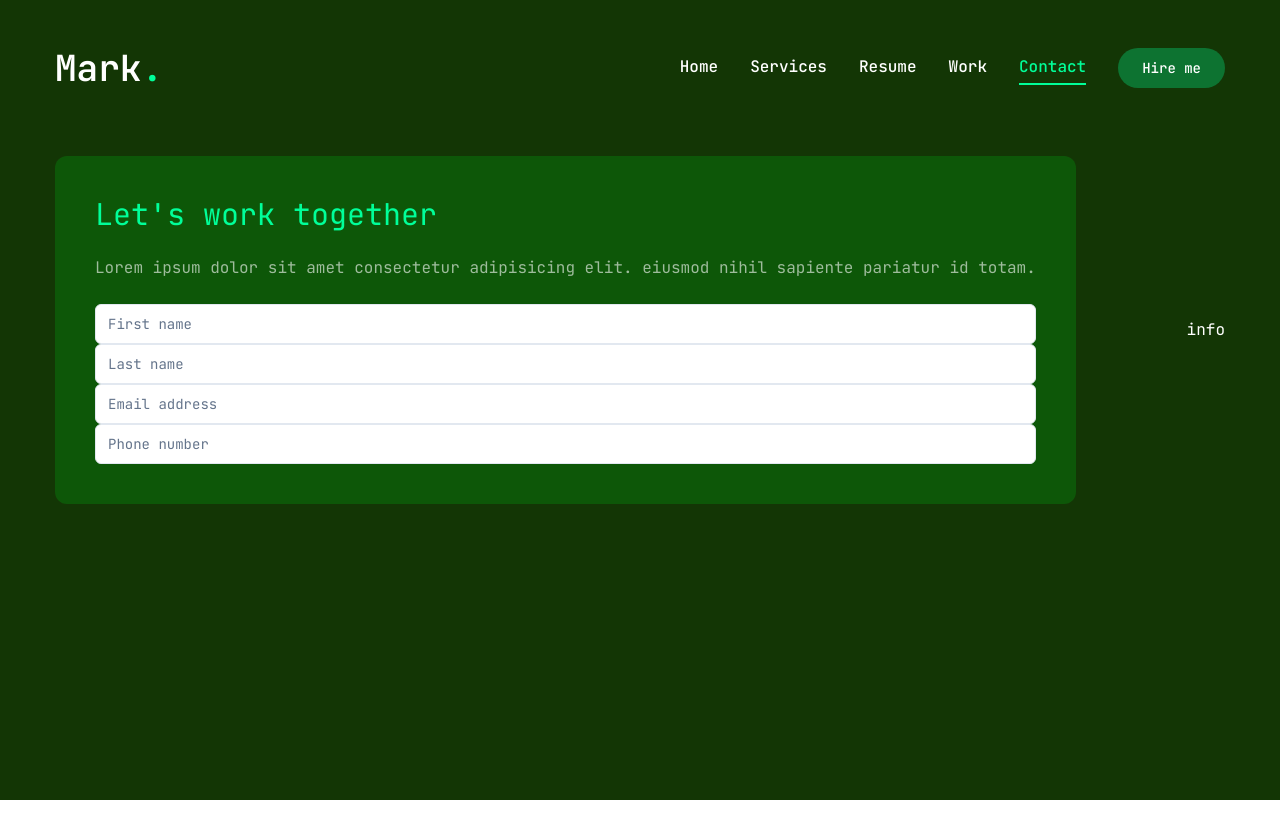
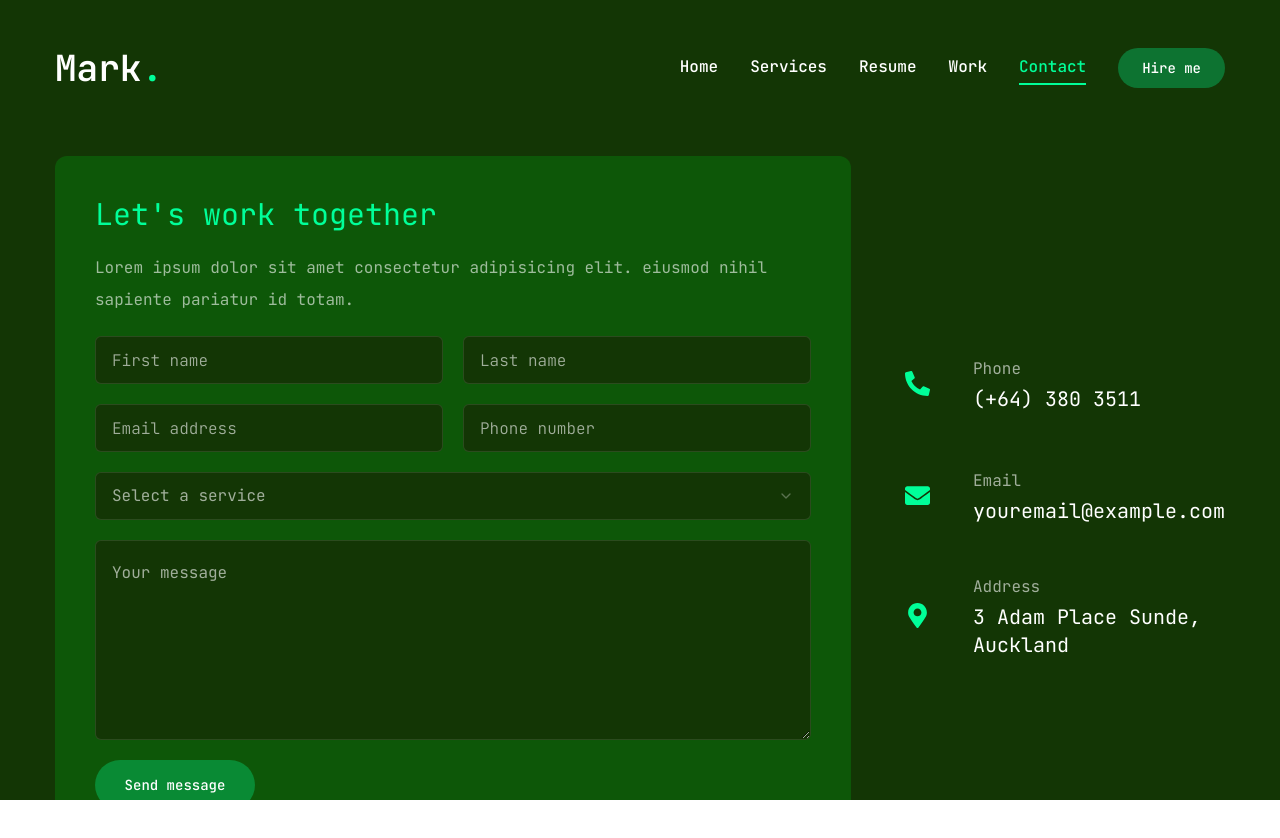
Before and after one commit to marktmng/mark-portfolio, a Next.js app: page /contact in a window 1280 px wide. Shown: the top 838 px of the page. Before the commit the page ends 800 px from the top, so only its background shows below. Built offline with nearby package versions, Linux system fonts and the light colour scheme.

Commit message:
contact page finish and added eslintrc.json file for somoe rules

```diff
--- a/app/contact/page.jsx
+++ b/app/contact/page.jsx
@@ -1,20 +1,20 @@
 "use client";
 
+import { Button } from "@/components/ui/button";
+import { Input } from "@/components/ui/input";
+import { Textarea } from "@/components/ui/textarea";
 import { motion } from "framer-motion";
 import { FaEnvelope, FaMapMarkerAlt, FaPhoneAlt } from "react-icons/fa";
-// import { Button } from "@/components/ui/button";
-import { Input } from "@/components/ui/input";
-// import { Textarea } from "@/components/ui/textarea";
 
-// import {
-//   Select,
-//   SelectContent,
-//   SelectGroup,
-//   SelectItem,
-//   SelectLabel,
-//   SelectTrigger,
-//   SelectValue,
-// } from "@/components/ui/select";
+import {
+  Select,
+  SelectContent,
+  SelectGroup,
+  SelectItem,
+  SelectLabel,
+  SelectTrigger,
+  SelectValue,
+} from "@/components/ui/select";
 
 const info = [
   {
@@ -55,12 +55,34 @@
                 nihil sapiente pariatur id totam.
               </p>
               {/* input */}
-              <div>
+              <div className="grid grid-cols-1 md:grid-cols-2 gap-5">
                 <Input type="firstname" placeholder="First name" />
                 <Input type="lastname" placeholder="Last name" />
                 <Input type="email" placeholder="Email address" />
                 <Input type="phone" placeholder="Phone number" />
               </div>
+              {/* select */}
+              <Select>
+                <SelectTrigger className="w-full">
+                  <SelectValue placeholder="Select a service" />
+                </SelectTrigger>
+                <SelectContent>
+                  <SelectGroup>
+                    <SelectLabel>Select a service</SelectLabel>
+                    <SelectItem value="est">Web development</SelectItem>
+                    <SelectItem value="cst">UI/UX Design</SelectItem>
+                    <SelectItem value="mst">Logo Design</SelectItem>
+                  </SelectGroup>
+                </SelectContent>
+              </Select>
+              {/* text area */}
+              <Textarea className="h-[200px]" placeholder="Your message" />
+              <Button
+                // size="md"
+                className="max-w-40 h-[50px] bg-accent/30 text-white hover:bg-accent/10"
+              >
+                Send message
+              </Button>
             </form>
           </div>
           {/* info */}
@@ -68,7 +90,21 @@
             className="flex-1 flex items-center xl:justify-end order-1
           xl:order-none mb-8 xl:mb-0"
           >
-            info
+            <ul className="flex flex-col gap-10">
+              {info.map((item, index) => {
+                return (
+                  <li key={index} className="flex gap-5 items-center">
+                    <div className="w-[50px] h-[50px] xl:w-[72px] xl:h-[72px] bg-[#27272] text-accent rounded-md flex items-center justify-center">
+                      <div className="text-[25px]">{item.icon}</div>
+                    </div>
+                    <div className="flex-1">
+                      <p className="text-white/60">{item.title}</p>
+                      <h3 className="text-xl">{item.description}</h3>
+                    </div>
+                  </li>
+                );
+              })}
+            </ul>
           </div>
         </div>
       </div>
@@ -77,5 +113,3 @@
 };
 
 export default Contact;
-
-// video watched 2:47:46
--- a/components/ui/button.jsx
+++ b/components/ui/button.jsx
@@ -26,6 +26,7 @@
         default: "h-10 px-6",
         mm: "h-[48px] px-6",
         lg: "h-8  px-8",
+        md: "h-12 px-8",
         icon: "h-[56px] px-8 text-sm uppercase tracking-[2px]",
       },
     },
--- a/components/ui/input.jsx
+++ b/components/ui/input.jsx
@@ -1,19 +1,20 @@
-import * as React from "react"
+import * as React from "react";
 
-import { cn } from "@/lib/utils"
+import { cn } from "@/lib/utils";
 
 const Input = React.forwardRef(({ className, type, ...props }, ref) => {
   return (
-    (<input
+    <input
       type={type}
       className={cn(
-        "flex h-10 w-full rounded-md border border-slate-200 bg-white px-3 py-2 text-base ring-offset-white file:border-0 file:bg-transparent file:text-sm file:font-medium file:text-slate-950 placeholder:text-slate-500 focus-visible:outline-none focus-visible:ring-2 focus-visible:ring-slate-950 focus-visible:ring-offset-2 disabled:cursor-not-allowed disabled:opacity-50 md:text-sm dark:border-slate-800 dark:bg-slate-950 dark:ring-offset-slate-950 dark:file:text-slate-50 dark:placeholder:text-slate-400 dark:focus-visible:ring-slate-300",
+        "flex h-[48px] rounded-md border border-white/10 focus:border-accent font-light bg-primary px-4 py-5 text-base placeholder:text-white/60 outline-none",
         className
       )}
       ref={ref}
-      {...props} />)
+      {...props}
+    />
   );
-})
-Input.displayName = "Input"
+});
+Input.displayName = "Input";
 
-export { Input }
+export { Input };
--- a/components/ui/select.jsx
+++ b/components/ui/select.jsx
@@ -1,94 +1,119 @@
-"use client"
+"use client";
 
-import * as React from "react"
-import * as SelectPrimitive from "@radix-ui/react-select"
-import { Check, ChevronDown, ChevronUp } from "lucide-react"
+import * as SelectPrimitive from "@radix-ui/react-select";
+import { Check, ChevronDown, ChevronUp } from "lucide-react";
+import * as React from "react";
 
-import { cn } from "@/lib/utils"
+import { cn } from "@/lib/utils";
 
-const Select = SelectPrimitive.Root
+const Select = SelectPrimitive.Root;
 
-const SelectGroup = SelectPrimitive.Group
+const SelectGroup = SelectPrimitive.Group;
 
-const SelectValue = SelectPrimitive.Value
+const SelectValue = SelectPrimitive.Value;
 
-const SelectTrigger = React.forwardRef(({ className, children, ...props }, ref) => (
+const SelectTrigger = React.forwardRef(
+  ({ className, children, ...props }, ref) => (
     <SelectPrimitive.Trigger
       ref={ref}
       className={cn(
-      "flex h-10 w-full items-center justify-between rounded-md border border-slate-200 bg-white px-3 py-2 text-sm ring-offset-white placeholder:text-slate-500 focus:outline-none focus:ring-2 focus:ring-slate-950 focus:ring-offset-2 disabled:cursor-not-allowed disabled:opacity-50 [&>span]:line-clamp-1 dark:border-slate-800 dark:bg-slate-950 dark:ring-offset-slate-950 dark:placeholder:text-slate-400 dark:focus:ring-slate-300",
+        "flex h-[48px] w-full items-center justify-between rounded-md border border-white/10 bg-primary px-4 py-5 text-base text-white/60 placeholder:text-white/10 focus:border-accent outline-none",
         className
       )}
-    {...props}>
+      {...props}
+    >
       {children}
       <SelectPrimitive.Icon asChild>
         <ChevronDown className="h-4 w-4 opacity-50" />
       </SelectPrimitive.Icon>
     </SelectPrimitive.Trigger>
-))
-SelectTrigger.displayName = SelectPrimitive.Trigger.displayName
+  )
+);
+SelectTrigger.displayName = SelectPrimitive.Trigger.displayName;
 
-const SelectScrollUpButton = React.forwardRef(({ className, ...props }, ref) => (
+const SelectScrollUpButton = React.forwardRef(
+  ({ className, ...props }, ref) => (
     <SelectPrimitive.ScrollUpButton
       ref={ref}
-    className={cn("flex cursor-default items-center justify-center py-1", className)}
-    {...props}>
+      className={cn(
+        "flex cursor-default items-center justify-center py-1",
+        className
+      )}
+      {...props}
+    >
       <ChevronUp className="h-4 w-4" />
     </SelectPrimitive.ScrollUpButton>
-))
-SelectScrollUpButton.displayName = SelectPrimitive.ScrollUpButton.displayName
+  )
+);
+SelectScrollUpButton.displayName = SelectPrimitive.ScrollUpButton.displayName;
 
-const SelectScrollDownButton = React.forwardRef(({ className, ...props }, ref) => (
+const SelectScrollDownButton = React.forwardRef(
+  ({ className, ...props }, ref) => (
     <SelectPrimitive.ScrollDownButton
       ref={ref}
-    className={cn("flex cursor-default items-center justify-center py-1", className)}
-    {...props}>
+      className={cn(
+        "flex cursor-default items-center justify-center py-1",
+        className
+      )}
+      {...props}
+    >
       <ChevronDown className="h-4 w-4" />
     </SelectPrimitive.ScrollDownButton>
-))
+  )
+);
 SelectScrollDownButton.displayName =
-  SelectPrimitive.ScrollDownButton.displayName
+  SelectPrimitive.ScrollDownButton.displayName;
 
-const SelectContent = React.forwardRef(({ className, children, position = "popper", ...props }, ref) => (
+const SelectContent = React.forwardRef(
+  ({ className, children, position = "popper", ...props }, ref) => (
     <SelectPrimitive.Portal>
       <SelectPrimitive.Content
         ref={ref}
         className={cn(
-        "relative z-50 max-h-96 min-w-[8rem] overflow-hidden rounded-md border border-slate-200 bg-white text-slate-950 shadow-md data-[state=open]:animate-in data-[state=closed]:animate-out data-[state=closed]:fade-out-0 data-[state=open]:fade-in-0 data-[state=closed]:zoom-out-95 data-[state=open]:zoom-in-95 data-[side=bottom]:slide-in-from-top-2 data-[side=left]:slide-in-from-right-2 data-[side=right]:slide-in-from-left-2 data-[side=top]:slide-in-from-bottom-2 dark:border-slate-800 dark:bg-slate-950 dark:text-slate-50",
+          "relative z-50 max-h-96 min-w-[8rem] overflow-hidden rounded-md border border-white/10 bg-primary text-white shadow-md data-[state=open]:animate-in data-[state=closed]:animate-out data-[state=closed]:fade-out-0 data-[state=open]:fade-in-0 data-[state=closed]:zoom-out-95 data-[state=open]:zoom-in-95 data-[side=bottom]:slide-in-from-top-2 data-[side=left]:slide-in-from-right-2 data-[side=right]:slide-in-from-left-2 data-[side=top]:slide-in-from-bottom-2 dark:border-slate-800 dark:bg-slate-950 dark:text-slate-50",
           position === "popper" &&
             "data-[side=bottom]:translate-y-1 data-[side=left]:-translate-x-1 data-[side=right]:translate-x-1 data-[side=top]:-translate-y-1",
           className
         )}
         position={position}
-      {...props}>
+        {...props}
+      >
         <SelectScrollUpButton />
         <SelectPrimitive.Viewport
-        className={cn("p-1", position === "popper" &&
-          "h-[var(--radix-select-trigger-height)] w-full min-w-[var(--radix-select-trigger-width)]")}>
+          className={cn(
+            "p-1",
+            position === "popper" &&
+              "h-[var(--radix-select-trigger-height)] w-full min-w-[var(--radix-select-trigger-width)]"
+          )}
+        >
           {children}
         </SelectPrimitive.Viewport>
         <SelectScrollDownButton />
       </SelectPrimitive.Content>
     </SelectPrimitive.Portal>
-))
-SelectContent.displayName = SelectPrimitive.Content.displayName
+  )
+);
+SelectContent.displayName = SelectPrimitive.Content.displayName;
 
 const SelectLabel = React.forwardRef(({ className, ...props }, ref) => (
   <SelectPrimitive.Label
     ref={ref}
     className={cn("py-1.5 pl-8 pr-2 text-sm font-semibold", className)}
-    {...props} />
-))
-SelectLabel.displayName = SelectPrimitive.Label.displayName
+    {...props}
+  />
+));
+SelectLabel.displayName = SelectPrimitive.Label.displayName;
 
-const SelectItem = React.forwardRef(({ className, children, ...props }, ref) => (
+const SelectItem = React.forwardRef(
+  ({ className, children, ...props }, ref) => (
     <SelectPrimitive.Item
       ref={ref}
       className={cn(
-      "relative flex w-full cursor-default select-none items-center rounded-sm py-1.5 pl-8 pr-2 text-sm outline-none focus:bg-slate-100 focus:text-slate-900 data-[disabled]:pointer-events-none data-[disabled]:opacity-50 dark:focus:bg-slate-800 dark:focus:text-slate-50",
+        "relative flex w-full cursor-default select-none items-center rounded-sm py-1.5 pl-8 pr-2 text-sm outline-none focus:bg-[#02a312] focus:text-primary data-[disabled]:pointer-events-none data-[disabled]:opacity-50 dark:focus:bg-slate-800 dark:focus:text-slate-50",
         className
       )}
-    {...props}>
+      {...props}
+    >
       <span className="absolute left-2 flex h-3.5 w-3.5 items-center justify-center">
         <SelectPrimitive.ItemIndicator>
           <Check className="h-4 w-4" />
@@ -97,26 +122,28 @@
 
       <SelectPrimitive.ItemText>{children}</SelectPrimitive.ItemText>
     </SelectPrimitive.Item>
-))
-SelectItem.displayName = SelectPrimitive.Item.displayName
+  )
+);
+SelectItem.displayName = SelectPrimitive.Item.displayName;
 
 const SelectSeparator = React.forwardRef(({ className, ...props }, ref) => (
   <SelectPrimitive.Separator
     ref={ref}
     className={cn("-mx-1 my-1 h-px bg-slate-100 dark:bg-slate-800", className)}
-    {...props} />
-))
-SelectSeparator.displayName = SelectPrimitive.Separator.displayName
+    {...props}
+  />
+));
+SelectSeparator.displayName = SelectPrimitive.Separator.displayName;
 
 export {
   Select,
+  SelectContent,
   SelectGroup,
+  SelectItem,
+  SelectLabel,
+  SelectScrollDownButton,
+  SelectScrollUpButton,
+  SelectSeparator,
+  SelectTrigger,
   SelectValue,
-  SelectTrigger,
-  SelectContent,
-  SelectLabel,
-  SelectItem,
-  SelectSeparator,
-  SelectScrollUpButton,
-  SelectScrollDownButton,
-}
+};
--- a/components/ui/textarea.jsx
+++ b/components/ui/textarea.jsx
@@ -1,18 +1,19 @@
-import * as React from "react"
+import * as React from "react";
 
-import { cn } from "@/lib/utils"
+import { cn } from "@/lib/utils";
 
 const Textarea = React.forwardRef(({ className, ...props }, ref) => {
   return (
-    (<textarea
+    <textarea
       className={cn(
-        "flex min-h-[80px] w-full rounded-md border border-slate-200 bg-white px-3 py-2 text-base ring-offset-white placeholder:text-slate-500 focus-visible:outline-none focus-visible:ring-2 focus-visible:ring-slate-950 focus-visible:ring-offset-2 disabled:cursor-not-allowed disabled:opacity-50 md:text-sm dark:border-slate-800 dark:bg-slate-950 dark:ring-offset-slate-950 dark:placeholder:text-slate-400 dark:focus-visible:ring-slate-300",
+        "flex min-h-[80px] w-full rounded-md border border-white/10 bg-primary px-4 py-5 text-base placeholder:text-white/60 focus-visible:outline-none focus-visible:ring-1 focus-visible:ring-accent focus-visible:ring-offset-0 disabled:cursor-not-allowed disabled:opacity-50 dark:border-slate-800 dark:bg-slate-950 dark:text-slate-50 dark:placeholder:text-slate-400 dark:focus-visible:ring-slate-800 dark:focus-visible:ring-offset-slate-900",
         className
       )}
       ref={ref}
-      {...props} />)
+      {...props}
+    />
   );
-})
-Textarea.displayName = "Textarea"
+});
+Textarea.displayName = "Textarea";
 
-export { Textarea }
+export { Textarea };
```
Also changed, not shown: .eslintrc.json (added). Lines whose indentation alone changed are shown as unchanged.
